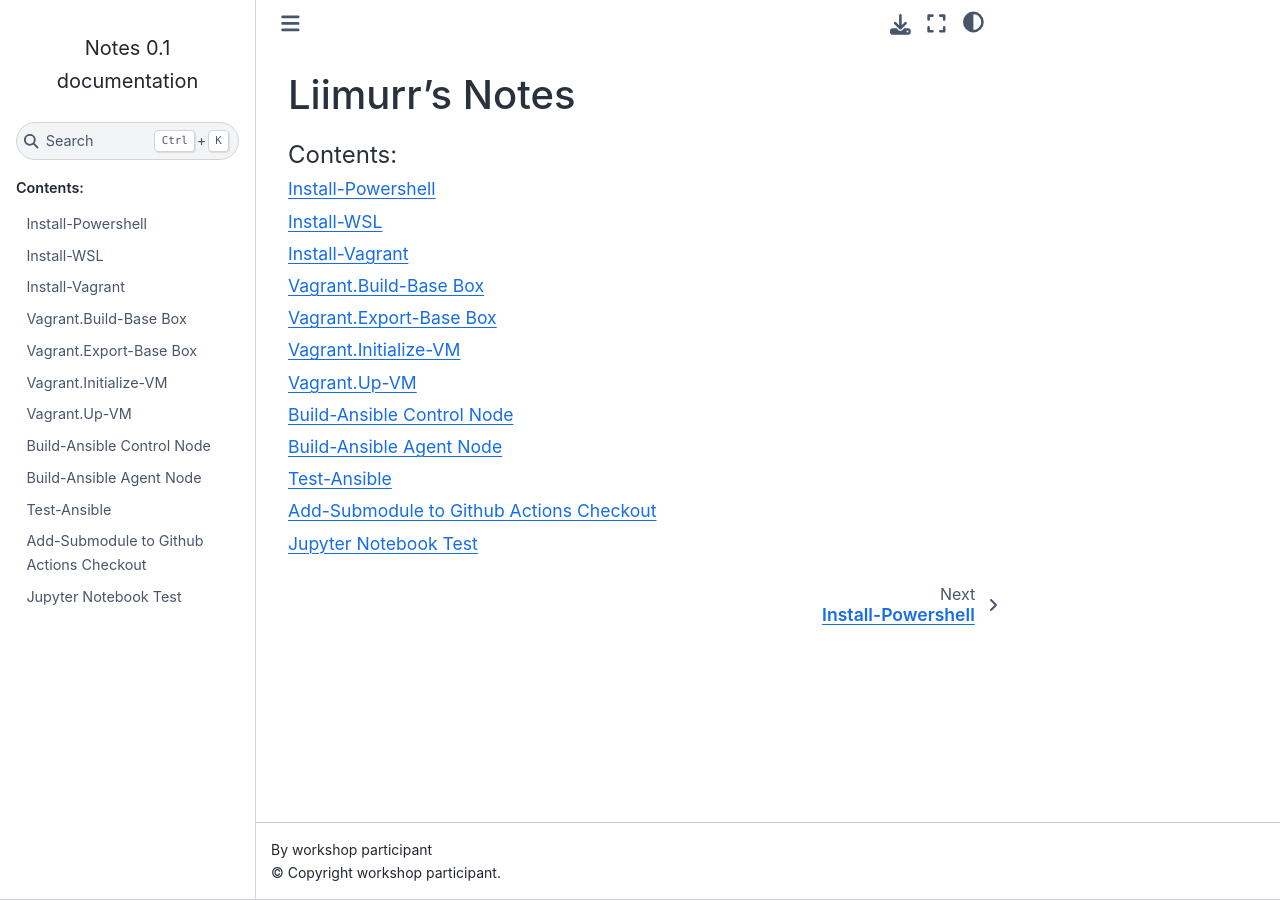
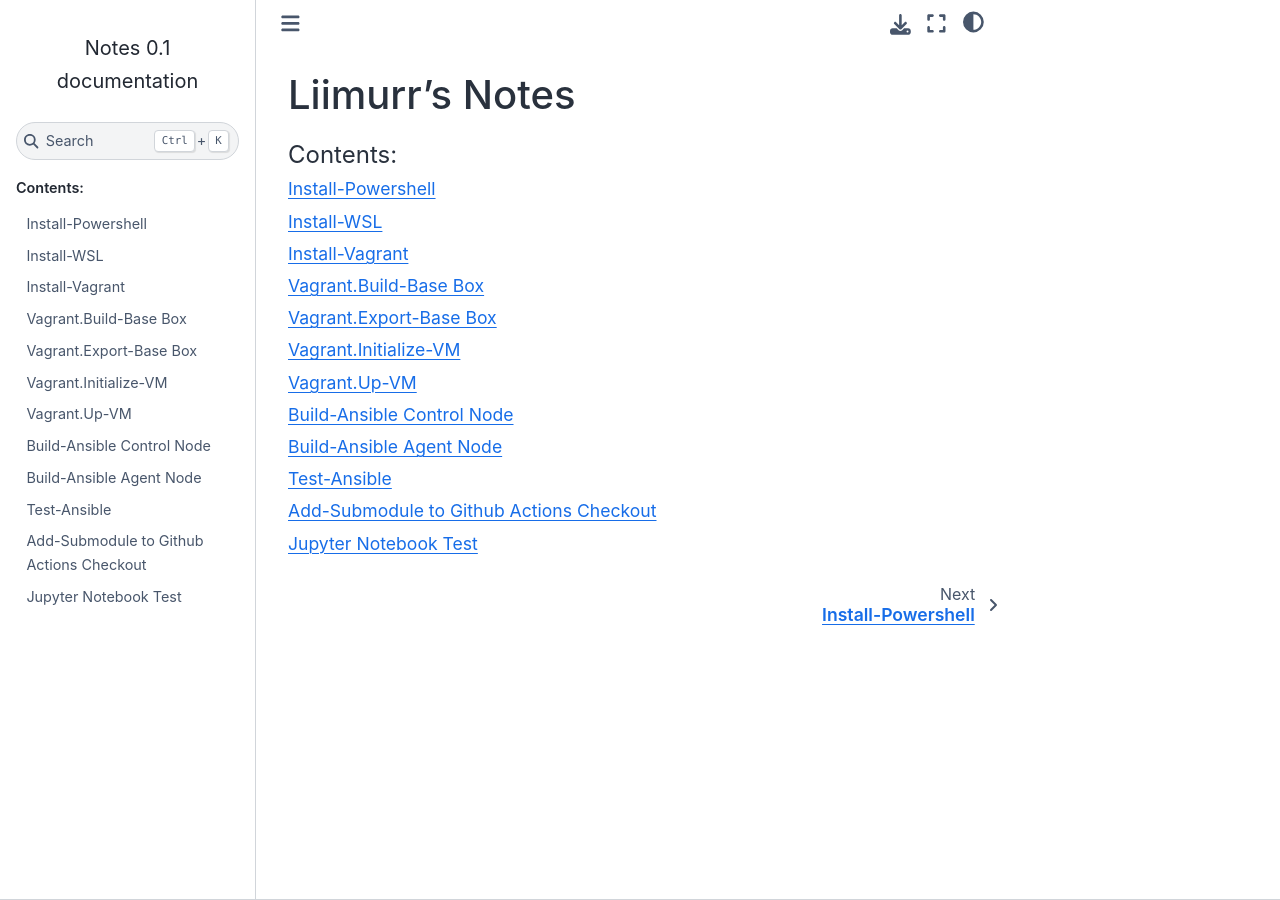
Before and after one commit to Liimurr/notes, a Sphinx documentation site: the page built from doc/index.rst, in a window 1280 px wide. Built offline with Sphinx 7.4.7 and the Sphinx Book theme 1.1.4, drawn with Linux system fonts in a browser that asks for light colours.

Commit message:
remove copyright footer

```diff
--- /dev/null
+++ b/doc/_static/css/custom.css
@@ -0,0 +1,3 @@
+.bd-footer-content {
+  visibility: collapse;
+}
--- a/doc/conf.py
+++ b/doc/conf.py
@@ -37,3 +37,5 @@
 
 # html_logo = "_static/logo.png"
 html_static_path = ['_static']
+html_css_files = ['css/custom.css']
+html_show_sphinx = False
```
